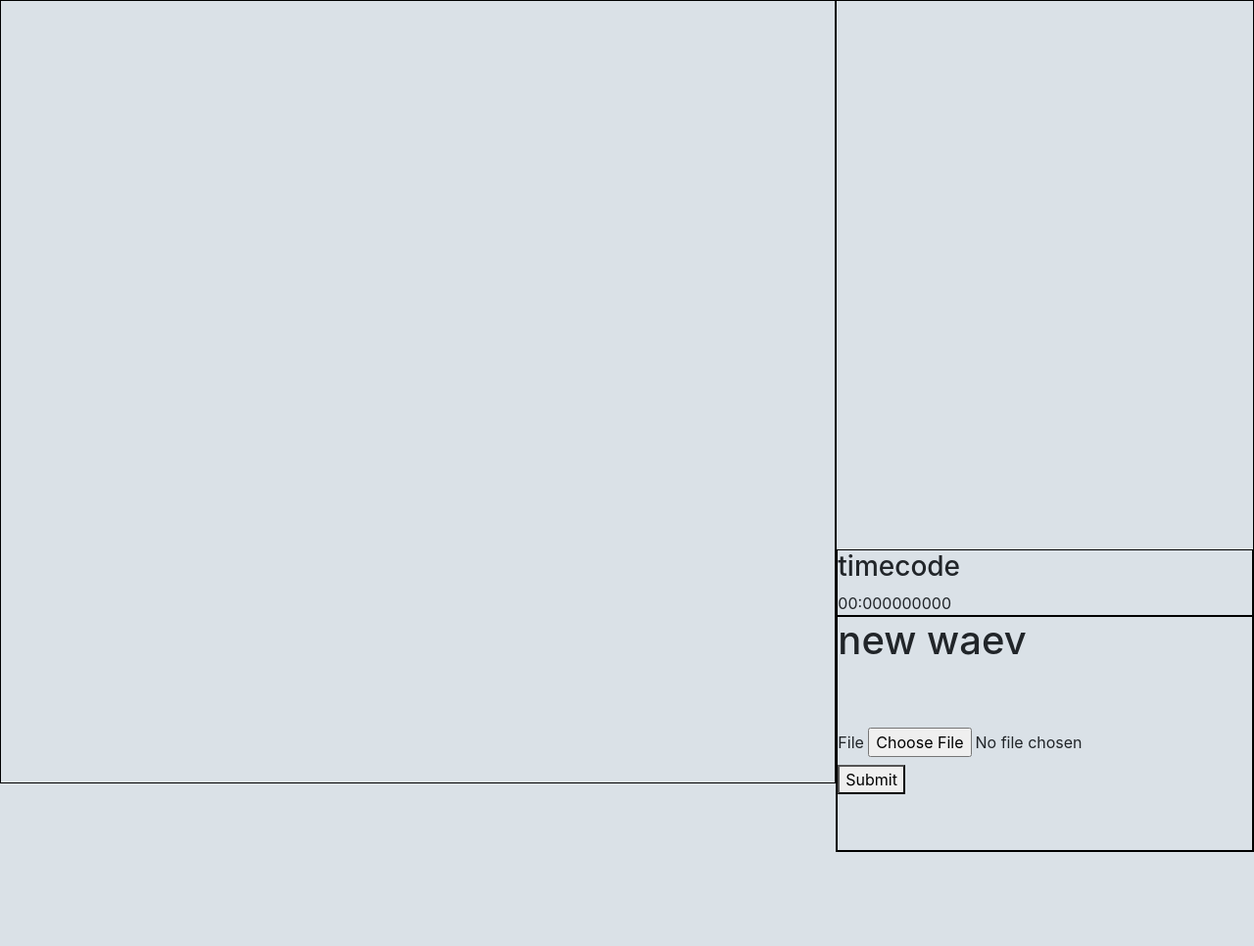
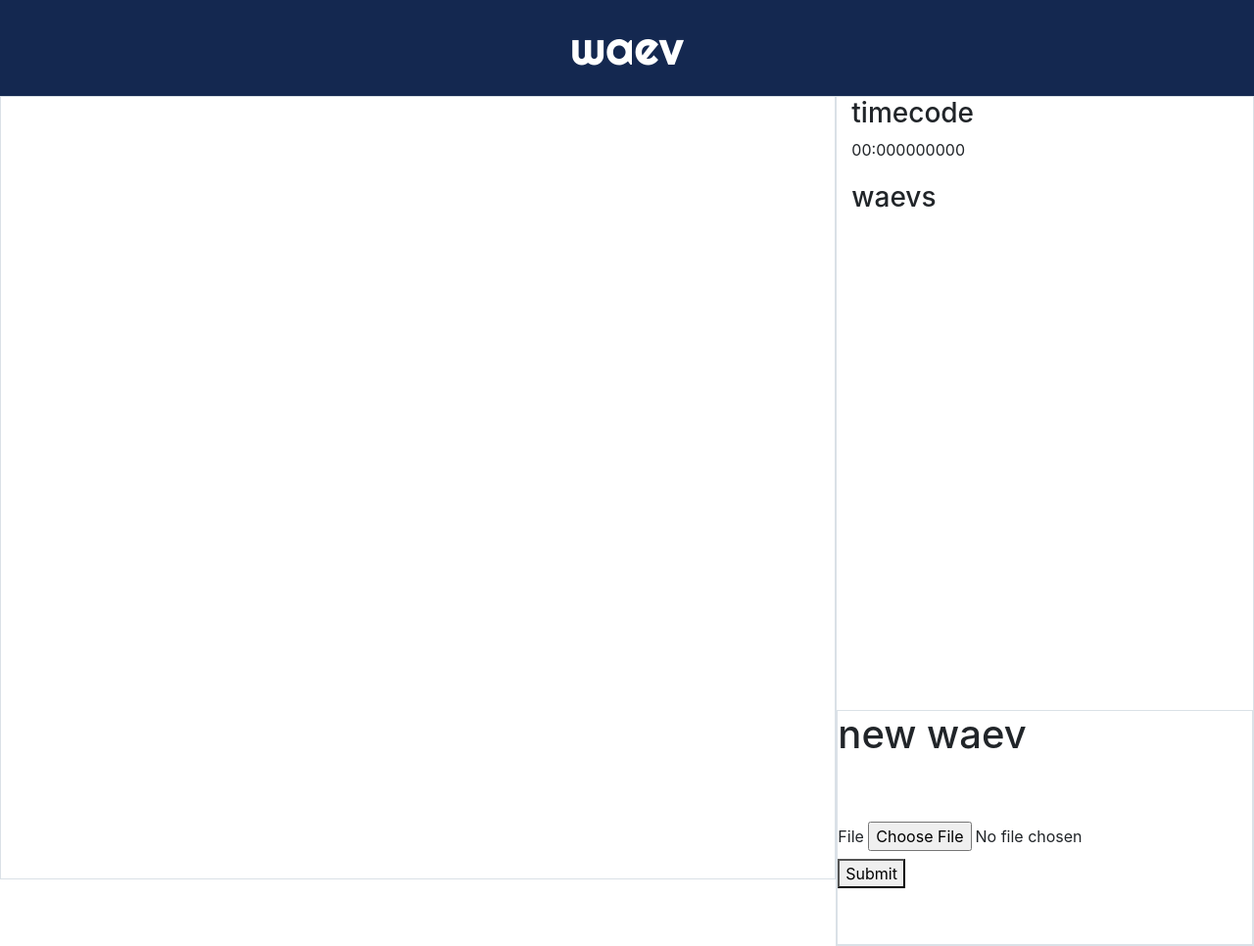
Before and after one commit to mikeysight/waev_deepspeech, a Django app: page / in a window 1280 px wide. Shown: the whole page at 98% size. Before the commit the page ends 870 px from the top, so only its background shows below. Run offline with Django 3.2, Linux system fonts and the light colour scheme; some libraries are stand-ins or nearby versions.

Commit message:
waev updates

```diff
--- a/waev/static/waev/main.css
+++ b/waev/static/waev/main.css
@@ -1,17 +1,23 @@
 .third{
-    border: 1px solid black;
+    border: 1px solid#dae1e7;
 }
 
-body{
-    background-color: #dae1e7;
+.brand{
+    font-family: 'Righteous', cursive;
+    font-size: 3em;
+    margin:auto
+
 }
+
 
 #transcript{
     height: 100vh;
+    padding-top:20px
 }
 
 #waevlist{
-    height: 70vh
+    height: 70vh;
+    padding-top:20px;
 }
 
 #upload{
--- a/waev/templates/waev/vue.html
+++ b/waev/templates/waev/vue.html
@@ -7,11 +7,37 @@
         <title>waev</title>
         <link rel="stylesheet" href="https://cdnjs.cloudflare.com/ajax/libs/normalize/8.0.1/normalize.css">
         <link rel="stylesheet" href="https://stackpath.bootstrapcdn.com/bootstrap/4.3.1/css/bootstrap.min.css" integrity="sha384-ggOyR0iXCbMQv3Xipma34MD+dH/1fQ784/j6cY/iJTQUOhcWr7x9JvoRxT2MZw1T" crossorigin="anonymous">
+        <link href="https://fonts.googleapis.com/css2?family=Righteous&display=swap" rel="stylesheet">
         <link rel='stylesheet' type='text/css' href="{%static 'waev/main.css'%}">
     </head>
 
     <body>
     <div id="app">
+        <nav class="navbar navbar-expand-md navbar-dark sticky-top"style="background-color: #142850;">
+            <div class="container">
+            <a class="navbar-brand mr-auto brand" href="#">waev</a>
+            {% comment %} <button class="navbar-toggler" type="button" data-toggle="collapse" data-target="#navbarToggle" aria-controls="navbarToggle" aria-expanded="false" aria-label="Toggle navigation">
+            <span class="navbar-toggler-icon"></span>
+            </button>
+            <div class="collapse navbar-collapse" id="navbarToggle">
+              <div class="navbar-nav mr-auto">
+              <a class="nav-item nav-link" href="#">Home</a>
+              </div>
+              <div class="navbar-nav">
+              {%if user.is_authenticated%}
+              <a class="nav-item nav-link" href="#">New Post</a>
+              <a class="nav-item nav-link" href="#">Account</a>
+              <a class="nav-item nav-link" href="#">Profile</a>
+              <a class="nav-item nav-link" href="#">Logout</a>
+              {%else%}
+              <a class="nav-item nav-link" href="#">Login</a>
+              <a class="nav-item nav-link" href="#">Register</a>
+              {%endif%}
+              </div>
+            </div> {% endcomment %}
+            </div>
+
+        </nav>
         <div class="container-fluid">
             <div class="row">
                 <div class="col-8 third" id="transcript">
@@ -21,17 +47,18 @@
                     </span>
                 </div>
                 <div class="col-4 third">
+                    <div>
+                        <div id="timecode">
+                            <h3>timecode</h3>
+                            [[this.hoverTimecode]]
+                        </div>
+                    </div>
                     <div id="waevlist">
+                        <h3>waevs</h3>
                         <div v-for="waev in userWaevs">
                             <div v-if="waev.transcript">
                                 <p @click="selectWaev(waev)">[[waev.filename]] [[waev.id]]<button @click="updateTranscript">Save</button>
                             </div>
-                        </div>
-                    </div>
-                    <div class="third row">
-                        <div id="timecode">
-                            <h3>timecode</h3>
-                            [[this.hoverTimecode]]
                         </div>
                     </div>
                     <div class="third row" id="upload">
@@ -58,6 +85,7 @@
                     user: "",
                     file: "",
                     filename: "",
+                    activeColor: "#dae1e7",
                     selectedWaev: {
                         'audio': null,
                         'filename': null,
```
Also changed, not shown: db.sqlite3.
